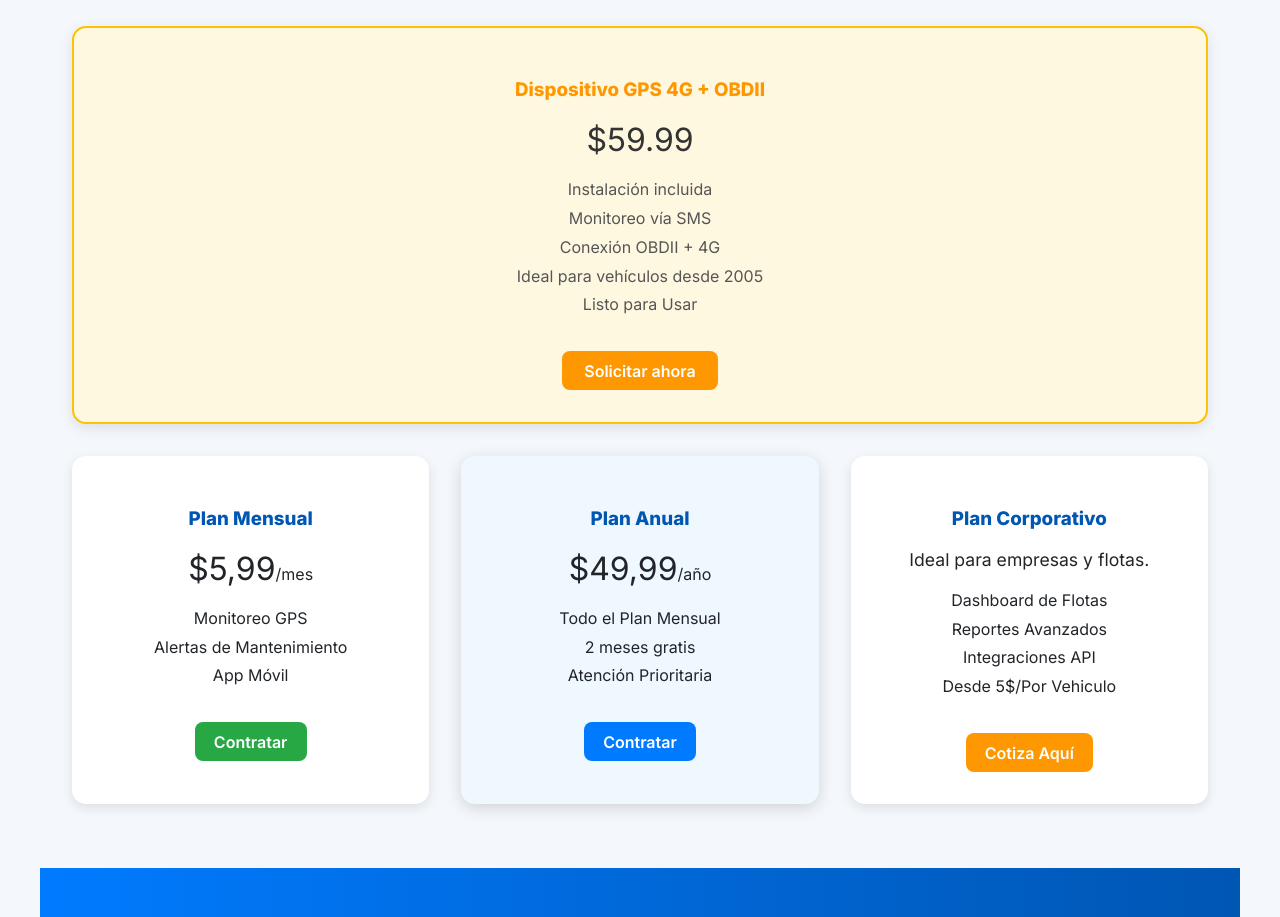
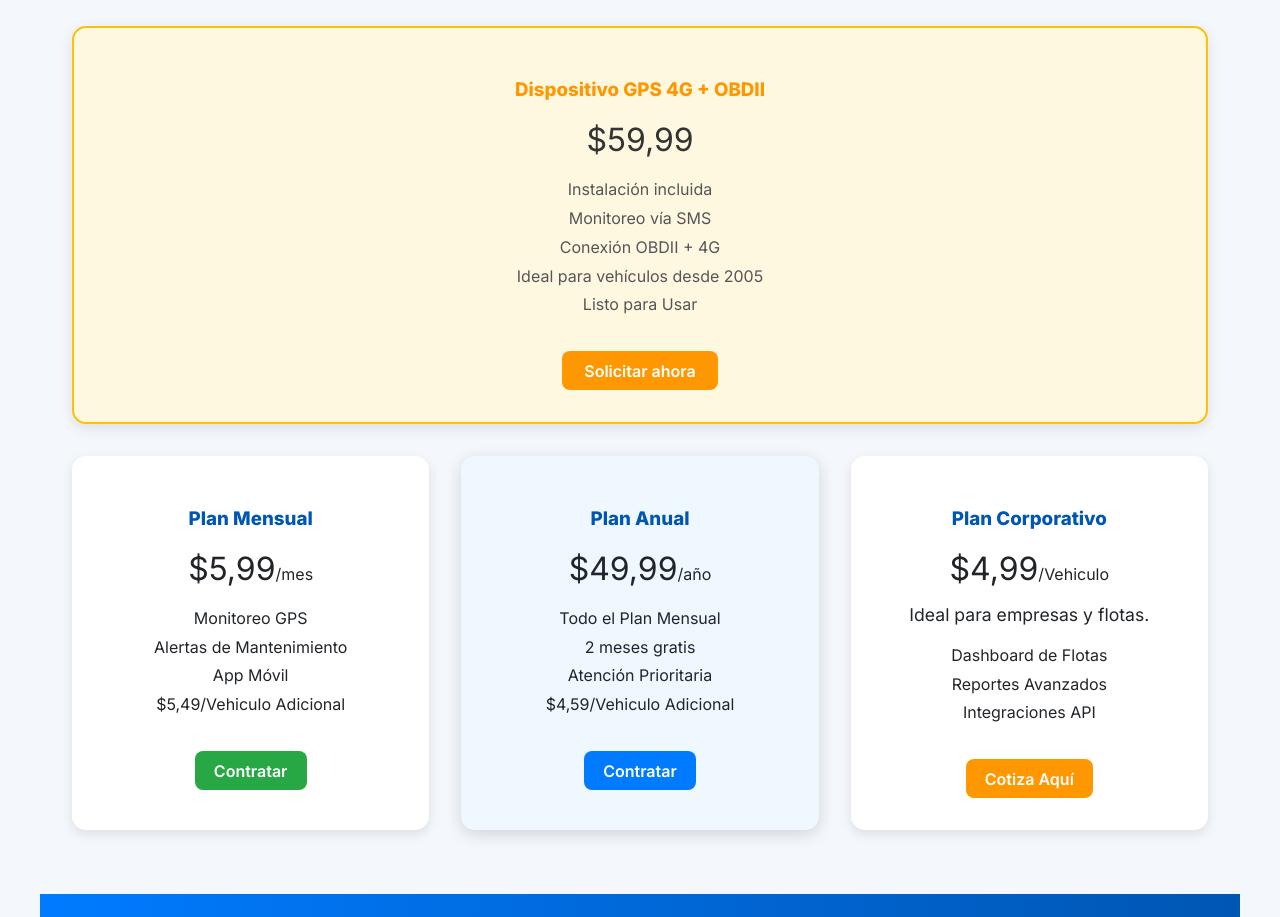
Before and after one commit to rodriguezjr/landing-asiscar, a plain HTML site: page index.html in a window 1280 px wide. Shown: the part 1200-2117 px from the top of the page. Drawn offline with Linux system fonts and the light colour scheme.

Commit message:
correcciones de detalles en la pagina

```diff
--- a/index.html
+++ b/index.html
@@ -192,7 +192,7 @@
   <div style="display: flex; flex-wrap: wrap; justify-content: center; gap: 2rem; margin-bottom: 2rem;">
     <div style="flex: 1 1 280px; background: #fff8e1; padding: 2rem; border-radius: 14px; box-shadow: 0 4px 14px rgba(0,0,0,0.1); text-align: center; border: 2px solid #ffc107;">
       <h3 style="color:#ff9800;">Dispositivo GPS 4G + OBDII</h3>
-      <p style="font-size: 2rem; margin: 1rem 0; color:#333;">$59.99</p>
+      <p style="font-size: 2rem; margin: 1rem 0; color:#333;">$59,99</p>
       <ul style="list-style: none; padding: 0; line-height: 1.8; color: #555;">
         <li>Instalación incluida</li>
         <li>Monitoreo vía SMS</li>
@@ -214,6 +214,7 @@
         <li>Monitoreo GPS</li>
         <li>Alertas de Mantenimiento</li>
         <li>App Móvil</li>
+        <li>$5,49/Vehiculo Adicional</li>
       </ul>
       <a href="#" style="display: inline-block; margin-top: 1rem; background: #28a745; color: white; padding: 0.6rem 1.2rem; border-radius: 8px; text-decoration: none; font-weight: 600;">Contratar</a>
     </div>
@@ -224,17 +225,18 @@
         <li>Todo el Plan Mensual</li>
         <li>2 meses gratis</li>
         <li>Atención Prioritaria</li>
+        <li>$4,59/Vehiculo Adicional</li>
       </ul>
       <a href="#" style="display: inline-block; margin-top: 1rem; background: #007bff; color: white; padding: 0.6rem 1.2rem; border-radius: 8px; text-decoration: none; font-weight: 600;">Contratar</a>
     </div>
     <div style="flex: 1 1 250px; background: white; padding: 2rem; border-radius: 14px; box-shadow: 0 4px 12px rgba(0,0,0,0.1); text-align: center;">
       <h3 style="color:#0056b3;">Plan Corporativo</h3>
+      <p style="font-size: 2rem; margin: 1rem 0;">$4,99<span style="font-size: 1rem;">/Vehiculo</span></p>
       <p style="font-size: 1.1rem; margin: 1rem 0;">Ideal para empresas y flotas.</p>
       <ul style="list-style: none; padding: 0; line-height: 1.8;">
         <li>Dashboard de Flotas</li>
         <li>Reportes Avanzados</li>
         <li>Integraciones API</li>
-        <li>Desde 5$/Por Vehiculo</li>
       </ul>
       <a href="#" style="display: inline-block; margin-top: 1rem; background: #ff9800; color: white; padding: 0.6rem 1.2rem; border-radius: 8px; text-decoration: none; font-weight: 600;">Cotiza Aquí</a>
     </div>
```
